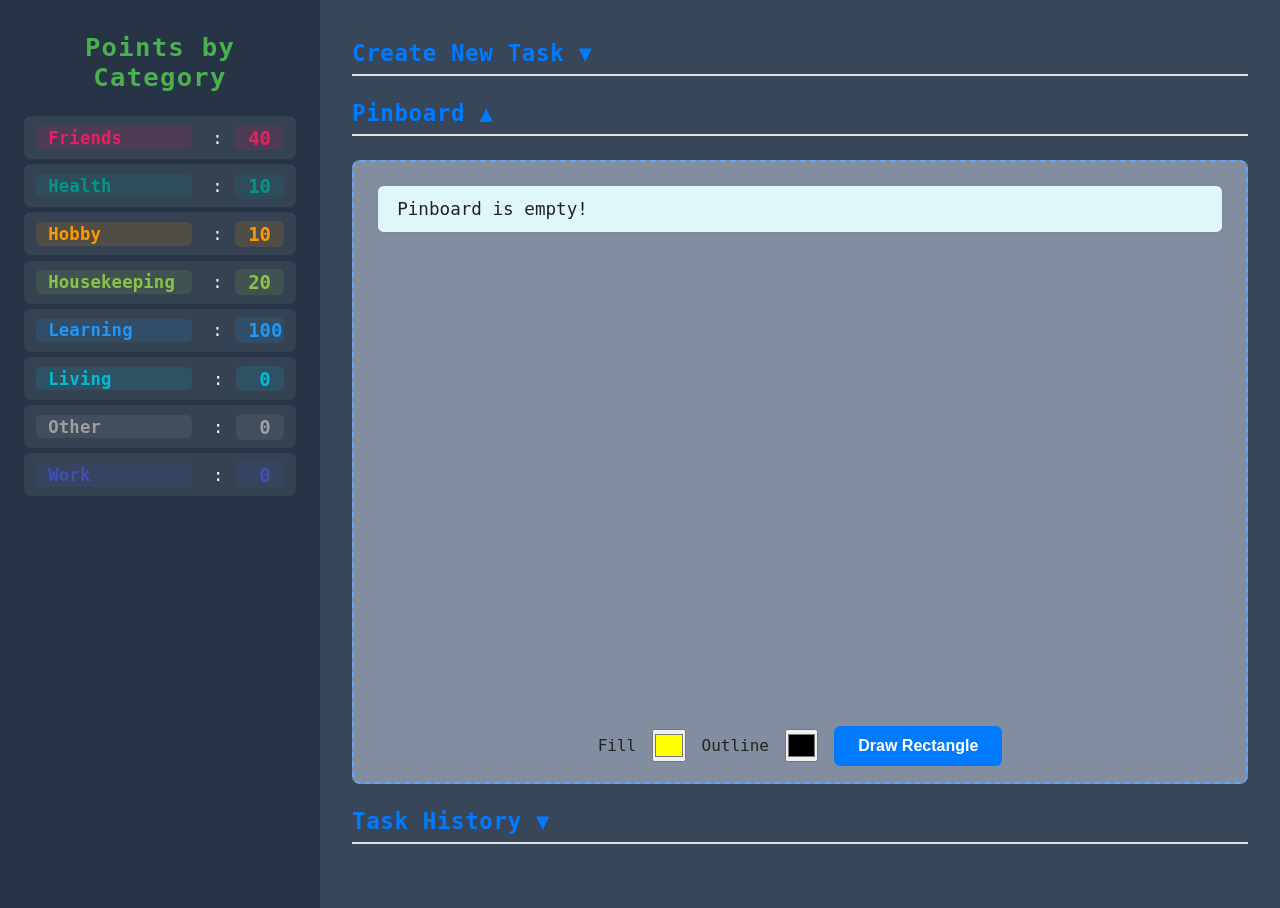
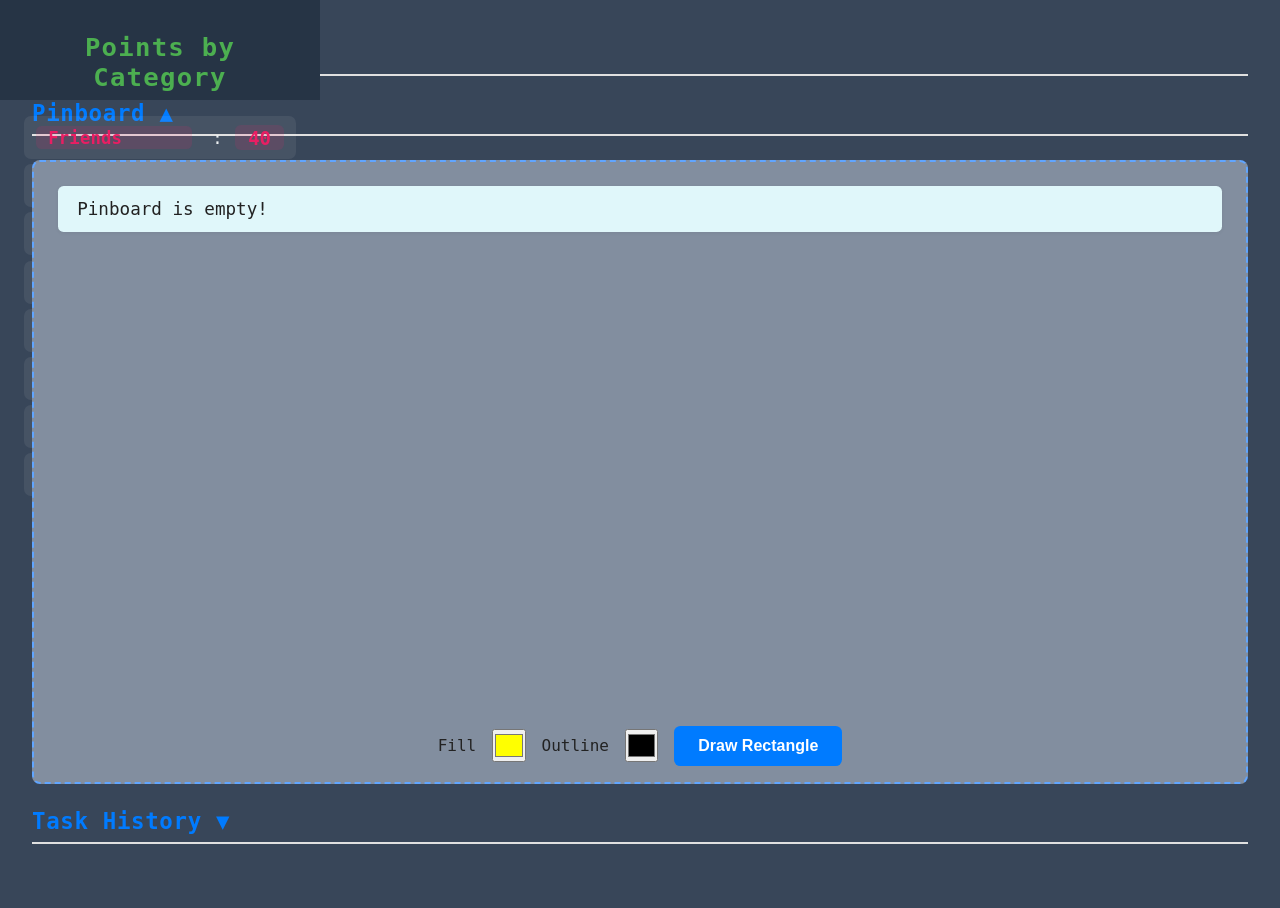
Before and after one commit to DolanCoding/TaskmanagerXP, a Flask app: page / in a window 1280 px wide. Run offline with Flask 3, Linux system fonts and the light colour scheme.

Commit message:
fix: adjust sidebar height and position for improved layout

```diff
--- a/static/style.css
+++ b/static/style.css
@@ -31,6 +31,8 @@ body {
 /* --- Sidebar Styling --- */
 .sidebar {
   min-width: 320px;
+  height: 100px;
+  position:fixed;
   width: 15vw;
   background: #263445;
   color: #ecf0f1;
```
